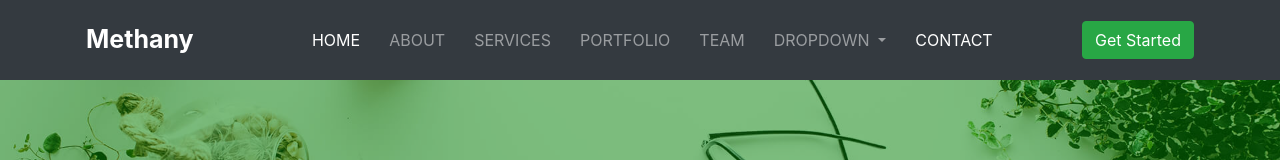
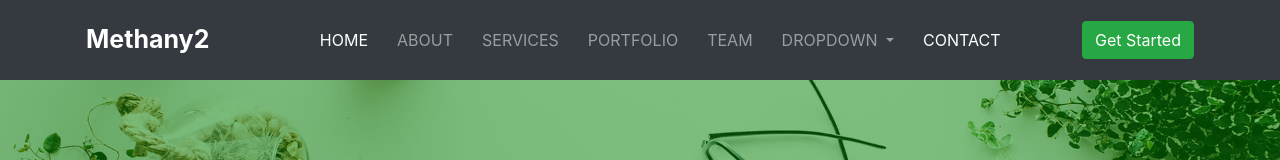
Before and after one commit to Mujahid929/Methany.github.io, a plain HTML site: page index.html in a window 1280 px wide. Shown: the top 160 px of the page. Drawn offline with nearby package versions, Linux system fonts and the light colour scheme; a script that the page names is missing.

Commit message:
Update index.html

```diff
--- a/index.html
+++ b/index.html
@@ -12,7 +12,7 @@
         integrity="sha384-Vkoo8x4CGsO3+Hhxv8T/Q5PaXtkKtu6ug5TOeNV6gBiFeWPGFN9MuhOf23Q9Ifjh" crossorigin="anonymous">
 
 
-    <title>Mujahid</title>
+    <title>Methany</title>
     <link rel="stylesheet" href="style.css">
     <!-- <link rel="stylesheet" href="responsive.css"> -->
     <link rel="stylesheet" href="css/owl.carousel.css">
@@ -26,7 +26,7 @@
     <div class="container-fluid bg-dark fixed-top my-Nav  ">
         <nav class="navbar py-3  navbar-expand-lg navbar-dark bg-dark container  " id="myNavbar">
             <a class="navbar-brand  font-weight-bold mu-brand  " href="#">
-                Methany
+                Methany2
             </a>
             <button class="navbar-toggler" type="button" data-toggle="collapse" data-target="#navbarSupportedContent"
                 aria-controls="navbarSupportedContent" aria-expanded="false" aria-label="Toggle navigation">
```
